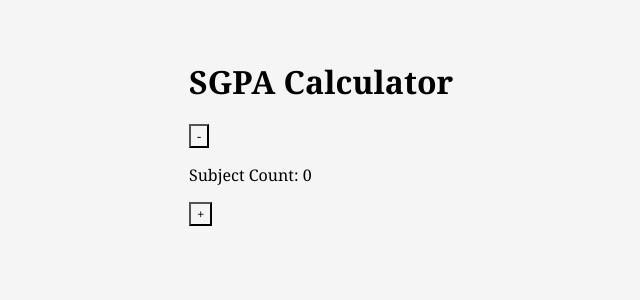
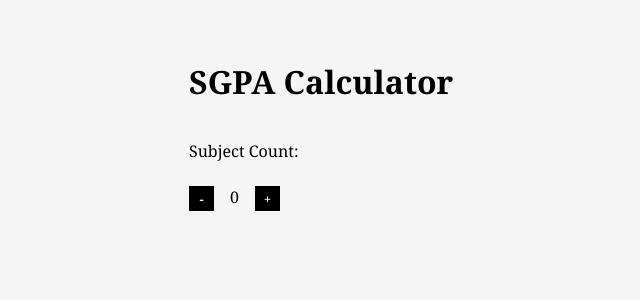
Before and after one commit to blucin/sgpa-calculator, a SvelteKit app: page / in a window 1280 px wide. Shown: the top 300 px of the page, without its empty margins (195-835 px from the left). Built offline with nearby package versions, Linux system fonts and the light colour scheme.

Commit message:
Add count styles

```diff
--- a/src/routes/+page.svelte
+++ b/src/routes/+page.svelte
@@ -34,7 +34,10 @@
   };
 
   const handleIncrementClick = () => {
-    formData.update((value) => [...value, { subjectName: "", grade: 0, credits: 0 }]);
+    formData.update((value) => [
+      ...value,
+      { subjectName: "", grade: 0, credits: 0 },
+    ]);
     updateSubCnt(subCnt + 1);
   };
 
@@ -56,12 +59,40 @@
     */
 </script>
 
+<style>
+  .main-cnt-container {
+    display: flex;
+    flex-direction: column;
+    gap: 0.5rem;
+  }
+
+  .incr-btn-container {
+    display: flex;
+    gap: 1rem;
+  }
+
+  .btn {
+    height: 25px;
+    width: 25px;
+    background-color: black;
+    color:white;
+    cursor: pointer;
+    border:none;
+    font-weight: 900!important;
+  }
+</style>
+
 <h1>SGPA Calculator</h1>
+
+<div class="main-cnt-container">
+  <p>Subject Count:</p>
 
   <div class="incr-btn-container">
     <button class="btn" on:click={handleDecrementClick}> - </button>
-  <p>Subject Count: {subCnt}</p>
+    <span>{subCnt}</span>
     <button class="btn" on:click={handleIncrementClick}> + </button>
+  </div>
+</div>
 
 {#if subCnt > 0}
   <div class="form">
@@ -88,4 +119,3 @@
     </ul>
   </div>
 {/if}
-</div>
```
Lines whose indentation alone changed are shown as unchanged.
